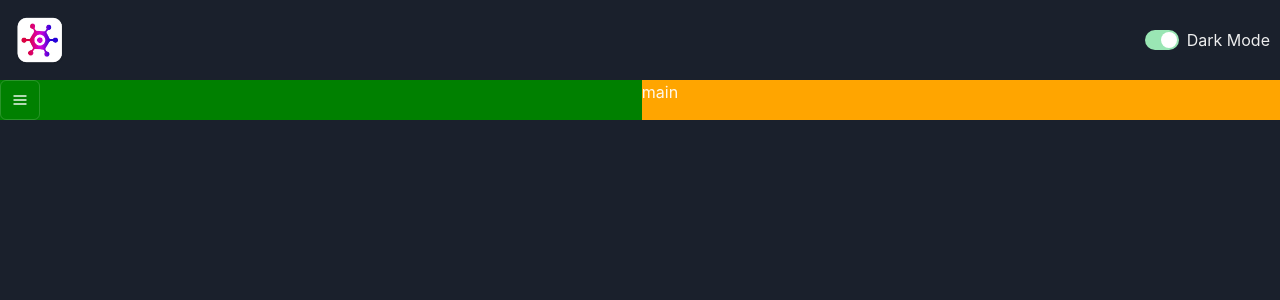
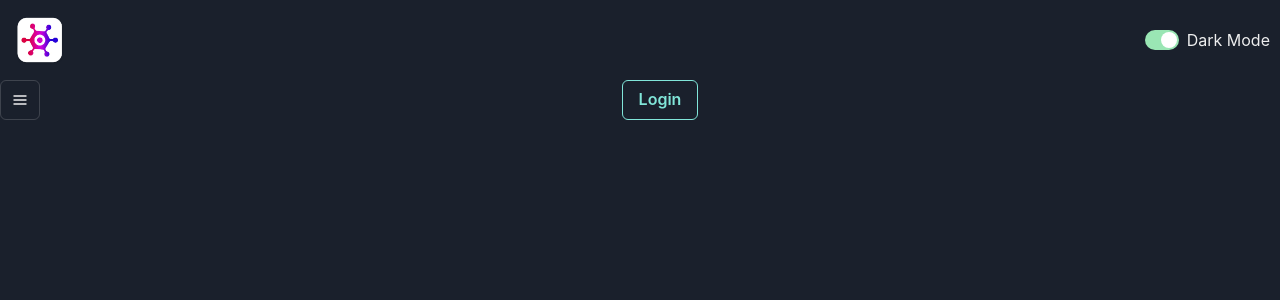
Before and after one commit to Alex8943/review_frontend, a React (Vite) app: page / in a window 1280 px wide. Shown: the top 300 px of the page. Built offline with nearby package versions, Linux system fonts and the light colour scheme.

Commit message:
add a login button

```diff
--- a/src/App.tsx
+++ b/src/App.tsx
@@ -1,7 +1,8 @@
 import React from 'react'
 import { Grid, GridItem, Show } from '@chakra-ui/react'
 import NavBar from "./components/NavBar"
-import BurgerMenuSwitch from "./components/BurgerSwitch"
+import Burgermenu from "./components/Burgermenu"
+import LoginButton from "./components/login_button"
 
 
 function App() {
@@ -19,12 +20,12 @@ function App() {
       <NavBar/>
       </GridItem>
       <Show above="lg">
-      <GridItem gridArea="aside" bg="green">
-      <BurgerMenuSwitch/>
+      <GridItem gridArea="aside">
+      <Burgermenu/>
       </GridItem>
       </Show>
-      <GridItem gridArea="main" bg="orange">
-        main
+      <GridItem gridArea="main">
+        <LoginButton/>
       </GridItem>
 
     </Grid>
--- a/src/components/BurgerSwitch.tsx
+++ /dev/null
@@ -1,43 +0,0 @@
-import {
-    Menu,
-    MenuButton,
-    MenuList,
-    MenuItem,
-    IconButton,
-  } from '@chakra-ui/react';
-  import {
-    HamburgerIcon,
-    AddIcon,
-    ExternalLinkIcon,
-    RepeatIcon,
-    EditIcon,
-  } from '@chakra-ui/icons';
-
-  const BurgerMenuSwitch = () => {
-    return (
-      <Menu>
-        <MenuButton
-          as={IconButton}
-          aria-label='Options'
-          icon={<HamburgerIcon />}
-          variant='outline'
-        />
-        <MenuList>
-          <MenuItem icon={<AddIcon />} command='⌘T'>
-            New Tab
-          </MenuItem>
-          <MenuItem icon={<ExternalLinkIcon />} command='⌘N'>
-            New Window
-          </MenuItem>
-          <MenuItem icon={<RepeatIcon />} command='⌘⇧N'>
-            Open Closed Tab
-          </MenuItem>
-          <MenuItem icon={<EditIcon />} command='⌘O'>
-            Open File...
-          </MenuItem>
-        </MenuList>
-      </Menu>
-    );
-  };
-
-  export default BurgerMenuSwitch;
--- /dev/null
+++ b/src/components/Burgermenu.tsx
@@ -0,0 +1,44 @@
+import {
+  Menu,
+  MenuButton,
+  MenuList,
+  MenuItem,
+  IconButton,
+} from '@chakra-ui/react';
+import {
+  HamburgerIcon,
+  AddIcon,
+  ExternalLinkIcon,
+  RepeatIcon,
+  EditIcon,
+} from '@chakra-ui/icons';
+
+const Burgermenu = () => {
+  return (
+    <Menu>
+      <MenuButton
+        as={IconButton}
+        aria-label='Options'
+        icon={<HamburgerIcon />}
+        variant='outline'
+        //display={{ base: 'block', md: 'block' }}
+      />
+      <MenuList>
+        <MenuItem icon={<AddIcon />} command='⌘T'>
+          New Tab
+        </MenuItem>
+        <MenuItem icon={<ExternalLinkIcon />} command='⌘N'>
+          New Window
+        </MenuItem>
+        <MenuItem icon={<RepeatIcon />} command='⌘⇧N'>
+          Open Closed Tab
+        </MenuItem>
+        <MenuItem icon={<EditIcon />} command='⌘O'>
+          Open File...
+        </MenuItem>
+      </MenuList>
+    </Menu>
+  );
+};
+
+export default Burgermenu;
--- /dev/null
+++ b/src/components/login_button.tsx
@@ -0,0 +1,17 @@
+import { Button, Stack } from '@chakra-ui/react'
+import react from '@chakra-ui/react'
+
+const LoginButton = () => {
+
+    return (
+
+        <Stack direction='row' spacing={4} align='center'>
+        <Button colorScheme='teal' variant='outline'>
+            Login
+        </Button>
+        </Stack>
+    );
+
+};
+
+export default LoginButton
```
